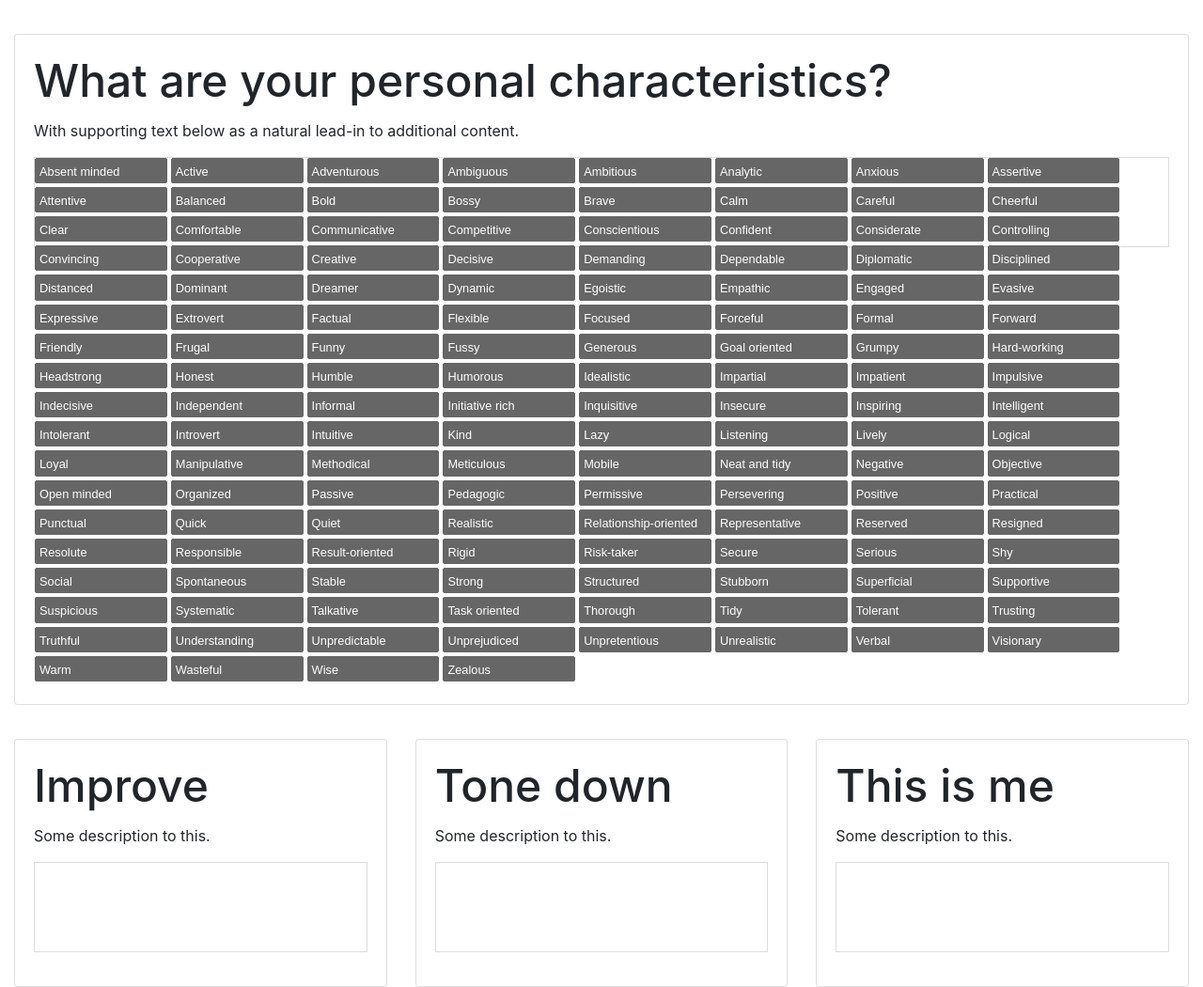
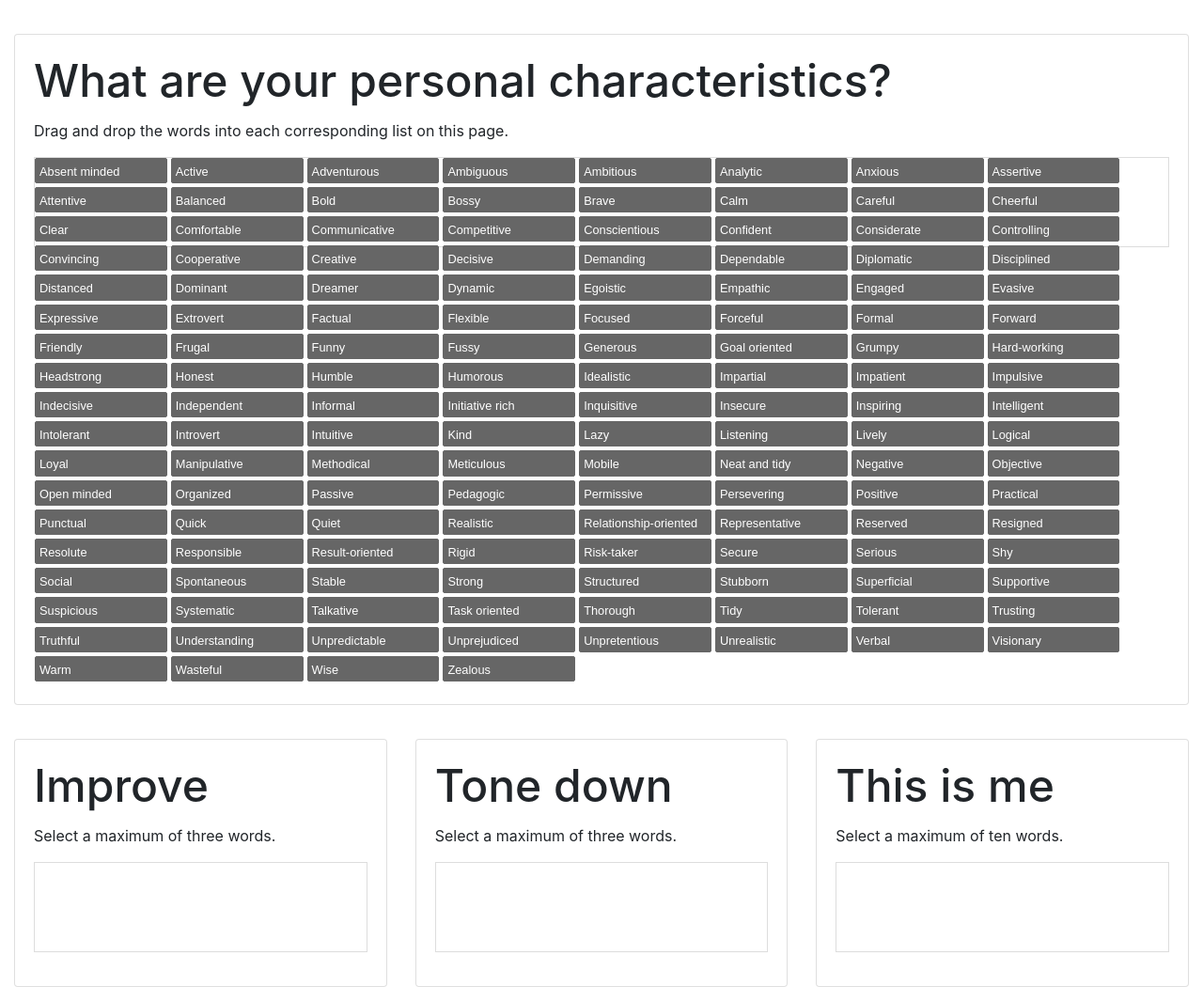
Before and after one commit to ChalmersLibrary/SelfAssessment, a plain HTML site: page MockupDragDrop/index.html in a window 1280 px wide. Shown: the whole page at 94% size. Drawn offline with nearby package versions, Linux system fonts and the light colour scheme.

Commit message:
Clarified max items.

```diff
--- a/MockupDragDrop/dragdrop.js
+++ b/MockupDragDrop/dragdrop.js
@@ -52,7 +52,7 @@ dropZones.forEach(function(dropZone) {
             return;
 
         // Ignore dropping if max items already in list
-        if (dropZone.dataset.maxitems !== '' && dropZone.getElementsByTagName("li").length >= dropZone.dataset.maxitems)
+        if (dropZone.dataset.maxitems !== '' && dropZone.getElementsByTagName("li").length >= parseInt(dropZone.dataset.maxitems))
             return;
 
         // The new item
--- a/MockupDragDrop/index.html
+++ b/MockupDragDrop/index.html
@@ -84,7 +84,7 @@
                 <div class="card">
                     <div class="card-body">
                         <h5 class="card-title">What are your personal characteristics?</h5>
-                        <p class="card-text">With supporting text below as a natural lead-in to additional content.</p>
+                        <p class="card-text">Drag and drop the words into each corresponding list on this page.</p>
                         <ul class="word-list drop-zone" id="zone0">
                         </ul>
                         <div style="clear:both;"></div>
@@ -98,7 +98,7 @@
                     <div class="card">
                         <div class="card-body">
                             <h5 class="card-title">Improve</h5>
-                            <p class="card-text">Some description to this.</p>
+                            <p class="card-text">Select a maximum of three words.</p>
                             <ul class="drop-zone" id="zone1" data-maxitems="3">
                             </ul>
                         </div>
@@ -110,7 +110,7 @@
                     <div class="card">
                         <div class="card-body">
                             <h5 class="card-title">Tone down</h5>
-                            <p class="card-text">Some description to this.</p>
+                            <p class="card-text">Select a maximum of three words.</p>
                             <ul class="drop-zone" id="zone2" data-maxitems="3">
                             </ul>
                         </div>
@@ -122,7 +122,7 @@
                     <div class="card">
                         <div class="card-body">
                             <h5 class="card-title">This is me</h5>
-                            <p class="card-text">Some description to this.</p>
+                            <p class="card-text">Select a maximum of ten words.</p>
                             <ul class="drop-zone" id="zone3" data-maxitems="10">
                             </ul>
                         </div>
```
